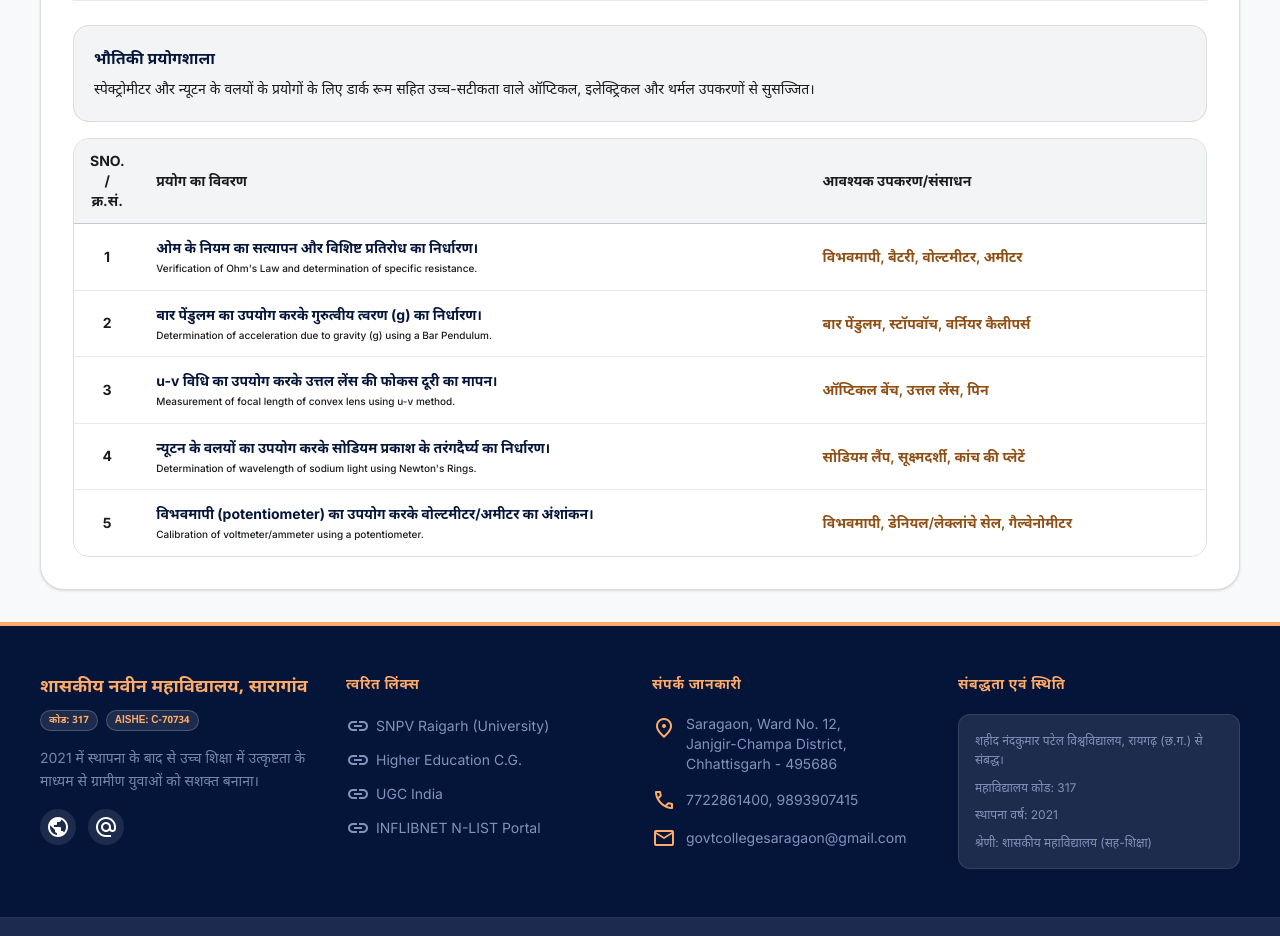
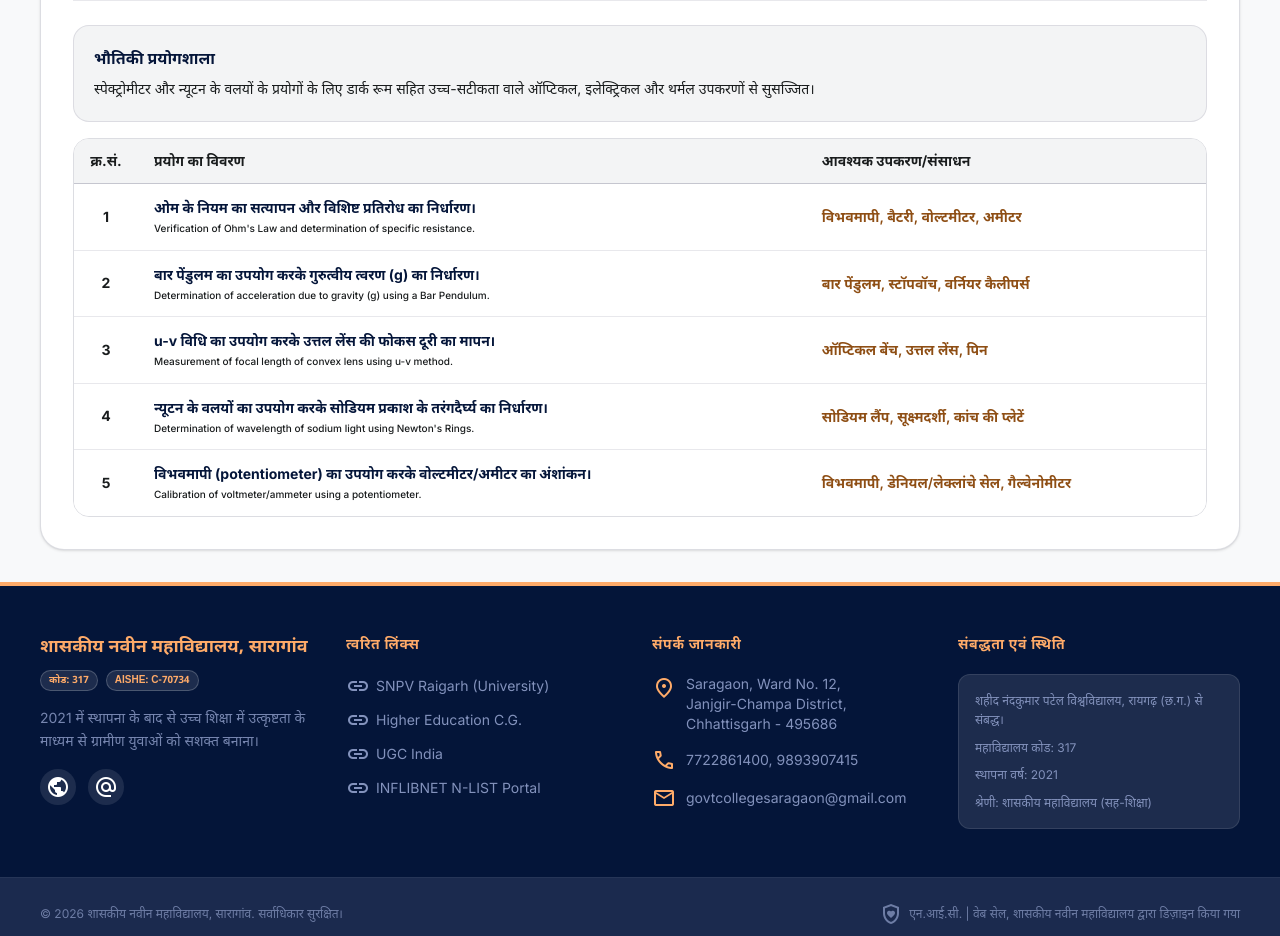
Before and after one commit to Mohanjogi99/gncs, a React (Vite) app: page /student-corner in a window 1280 px wide. Shown: the part 1020-1956 px from the top of the page. Built offline with nearby package versions, Linux system fonts and the light colour scheme; no server answers; the database is empty.

Commit message:
fix: change student corner lab table header from SNo. / क्र.सं. to क्र.सं.

```diff
--- a/src/pages/StudentCorner.jsx
+++ b/src/pages/StudentCorner.jsx
@@ -330,7 +330,7 @@
                 <table className="w-full text-left text-xs sm:text-sm min-w-[650px] border-collapse">
                   <thead className="bg-surface-container-low border-b border-outline-variant font-bold text-on-surface-variant uppercase">
                     <tr>
-                      <th className="px-4 py-3 text-center w-16">SNo. / क्र.सं.</th>
+                      <th className="px-4 py-3 text-center w-16">क्र.सं.</th>
                       <th className="px-4 py-3">{language === "hi" ? "प्रयोग का विवरण" : "Experiment Name & Description"}</th>
                       <th className="px-4 py-3">{language === "hi" ? "आवश्यक उपकरण/संसाधन" : "Required Instruments/Resources"}</th>
                     </tr>
```
